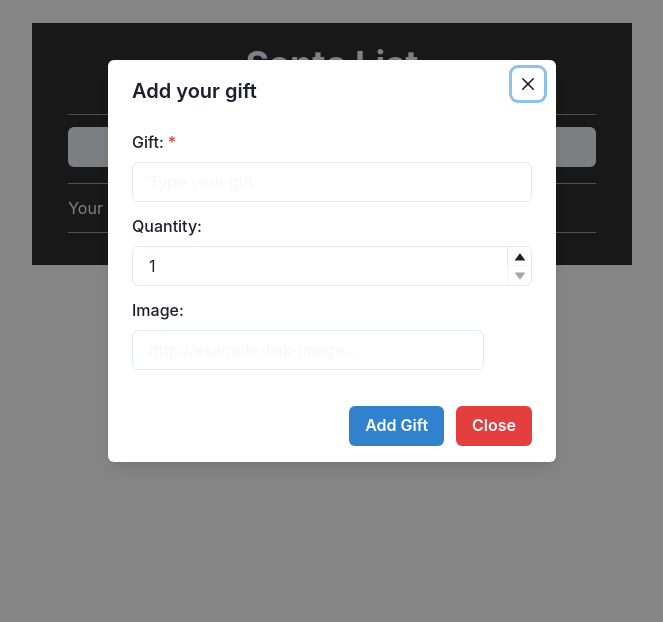
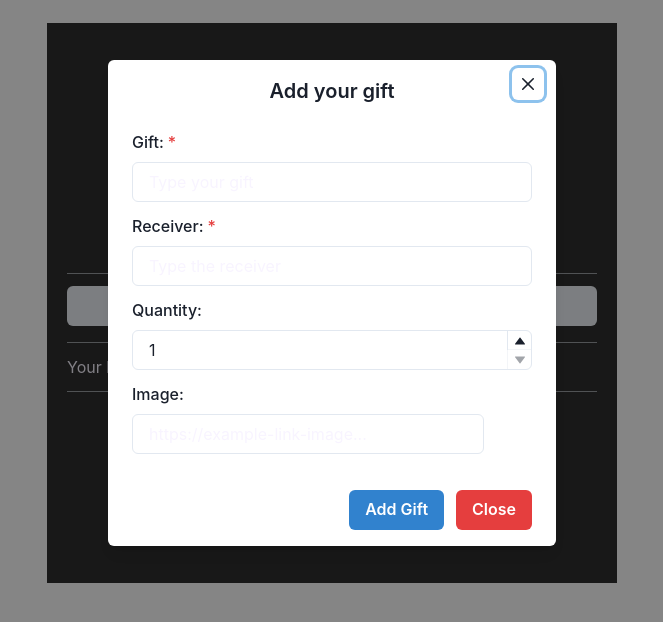
Before and after one commit to g-rossler/Adviency-To-Do-List, a React (Create React App) app: page / in a window 1280 px wide. Both pictures are taken after a click on the button "Add Gift". Shown: the top 622 px of the page, without its empty margins (308-971 px from the left). Built offline with nearby package versions, Linux system fonts and the light colour scheme; the HTML template or start-up script is replaced by a standard one.

Commit message:
Add modal

```diff
--- a/src/App.js
+++ b/src/App.js
@@ -31,15 +31,17 @@ import {
 import React, { useState, useRef, useEffect } from "react";
 import { nanoid } from "nanoid";
 import imgLogo from "../src/image/heroicons-camera-basic.svg";
+import Gift from "./components/Gift.js";
 
-// - Día 11: Nuestro formulario tiene muchas cosas y molesta a la vista de los usuarios,
-// pasemoslo a un modal / drawer o lo que quieras y pongamos un botón de "Agregar regalo" que lo muestre.
+// - Día 12: La gente no recuerda que regalo corresponde a cada quien,
+// agreguemos un campo para destinatario y mostremoslo.
 
 export default function App() {
   const [giftDetail, setGiftDetail] = useState({
     text: "",
     quantity: 1,
     imageLink: "",
+    receiver: "",
   });
   const [giftList, setGiftList] = useState(
     JSON.parse(localStorage.getItem("list")) || []
@@ -53,7 +55,6 @@ export default function App() {
   }, [giftList]);
 
   const handleAddGiftClick = () => {
-    if (giftDetail.text.length != 0) {
     setGiftList((prevGiftList) => {
       return [
         ...prevGiftList,
@@ -61,7 +62,8 @@ export default function App() {
           text: giftDetail.text,
           id: nanoid(),
           quantity: giftDetail.quantity,
-            image: giftDetail.imageLink,
+          imageLink: giftDetail.imageLink,
+          receiver: giftDetail.receiver,
         },
       ];
     });
@@ -69,6 +71,7 @@ export default function App() {
       text: "",
       quantity: 1,
       imageLink: "",
+      receiver: "",
     });
     toast({
       title: "Gift added",
@@ -77,19 +80,39 @@ export default function App() {
       duration: 3000,
       isClosable: true,
     });
-      onClose()
-    } else {
-      if (giftDetail.length === 0) {
-        toast({
-          title: "Error: Empty gift.",
-          description: "You need to write a gift before adding.",
-          status: "error",
-          duration: 3000,
-          isClosable: true,
+    onClose();
+  };
+
+  const handleChangeGiftData = (e) => {
+    const { name, value } = e.target;
+
+    setGiftDetail((prevGiftDetail) => {
+      return {
+        ...prevGiftDetail,
+        [name]: value,
+      };
+    });
+  };
+
+  const handleChangeQuantityItem = (e) => {
+    setGiftDetail((prevGiftDetail) => {
+      return {
+        ...prevGiftDetail,
+        quantity: e,
+      };
     });
   }
-      inputRef.current.focus();
+
+  const handleChangeData = (id, newGiftData) => {
+    setGiftList((prevGiftList) => {
+      return prevGiftList.map((gift) => {
+        if (gift.id != id) {
+          return gift;
+        } else {
+          return newGiftData;
         }
+      });
+    });
   };
 
   const handleDeleteClick = (itemId) => {
@@ -98,26 +121,17 @@ export default function App() {
     });
   };
 
-  const handleChangeQuantity = (_textNumber, newQuantity, id) => {
-    setGiftList((prevGiftList) => {
-      return prevGiftList.map((item) => {
-        if (item.id != id) {
-          return item;
-        } else {
-          return { ...item, quantity: newQuantity };
-        }
-      });
-    });
-  };
-
   return (
     <Container
       border="3px solid white"
-      h="full"
-      backgroundColor="#2e2e2e"
-      mt={5}
+      minH="70vh"
+      backgroundColor="white"
+      w="xl"
+      p={0}
+      my={5}
     >
       <Flex
+        minH="70vh"
         direction="column"
         backgroundColor="#2e2e2e"
         p={5}
@@ -136,7 +150,7 @@ export default function App() {
           <Modal isOpen={isOpen} onClose={onClose}>
             <ModalOverlay />
             <ModalContent>
-              <ModalHeader>Add your gift</ModalHeader>
+              <ModalHeader textAlign="center">Add your gift</ModalHeader>
               <ModalCloseButton />
               <ModalBody>
                 <FormControl isRequired>
@@ -144,18 +158,28 @@ export default function App() {
                   <Input
                     _placeholder={{ textColor: "#f8f4ff" }}
                     color="f8f4ff"
-                    onChange={(e) =>
-                      setGiftDetail((prevGiftDetail) => ({
-                        ...prevGiftDetail,
-                        text: e.target.value,
-                      }))
-                    }
+                    onChange={(e) => handleChangeGiftData(e)}
                     placeholder="Type your gift"
                     value={giftDetail.text}
                     ref={inputRef}
                     mb={3}
                     textColor="white"
                     id="gift-text"
+                    name='text'
+                  ></Input>
+                </FormControl>
+                <FormControl isRequired>
+                  <FormLabel htmlFor="gift-receiver">Receiver:</FormLabel>
+                  <Input
+                    _placeholder={{ textColor: "#f8f4ff" }}
+                    color="f8f4ff"
+                    onChange={(e) => handleChangeGiftData(e)}
+                    placeholder="Type the receiver"
+                    value={giftDetail.receiver}
+                    mb={3}
+                    textColor="white"
+                    id="gift-receiver"
+                    name='receiver'
                   ></Input>
                 </FormControl>
                 <FormControl>
@@ -166,13 +190,9 @@ export default function App() {
                     mb={3}
                     min={1}
                     defaultValue={1}
-                    onChange={(_textNumber, number) =>
-                      setGiftDetail((prevGiftDetail) => ({
-                        ...prevGiftDetail,
-                        quantity: number,
-                      }))
-                    }
+                    onChange={(e) => handleChangeQuantityItem(e)}
                     value={giftDetail.quantity}
+                    name='quantity'
                   >
                     <NumberInputField />
                     <NumberInputStepper>
@@ -185,21 +205,17 @@ export default function App() {
                     <Input
                       _placeholder={{ textColor: "#f8f4ff" }}
                       color="f8f4ff"
-                      onChange={(e) =>
-                        setGiftDetail((prevGiftDetail) => ({
-                          ...prevGiftDetail,
-                          imageLink: e.target.value,
-                        }))
-                      }
-                      placeholder="http://example-link-image..."
+                      onChange={(e) => handleChangeGiftData(e)}
+                      placeholder="https://example-link-image..."
                       value={giftDetail.imageLink}
                       textColor="white"
                       id="gift-image"
+                      name='imageLink'
                     ></Input>
                     <Image
                       boxSize="40px"
                       src={giftDetail.imageLink || imgLogo}
-                      alt="Gift"
+                      alt="Gift image"
                     />
                   </HStack>
                 </FormControl>
@@ -225,43 +241,16 @@ export default function App() {
           <UnorderedList>
             {giftList.map((gift) => {
               return (
-                <HStack
-                  align="center"
-                  mb={3}
-                  key={gift.id}
-                  justify="space-between"
-                >
-                  <ListItem textColor="#f8f4ff">{gift.text}</ListItem>
-                  <Flex justify="right">
-                    <NumberInput
-                      w="20%"
-                      color="white"
-                      _placeholder={{ textColor: "white" }}
-                      defaultValue={gift.quantity}
-                      min={1}
-                      allowMouseWheel
-                      onChange={(textNumber, number) =>
-                        handleChangeQuantity(textNumber, number, gift.id)
-                      }
-                      value={gift.quantity}
-                    >
-                      <NumberInputField />
-                      <NumberInputStepper>
-                        <NumberIncrementStepper />
-                        <NumberDecrementStepper />
-                      </NumberInputStepper>
-                    </NumberInput>
-                    <Image
-                      boxSize="40px"
-                      src={gift.image || imgLogo}
-                      alt="Gift"
-                      ml={3}
+                <Gift
+                  id={gift.id}
+                  text={gift.text}
+                  quantity={gift.quantity}
+                  imageLink={gift.imageLink}
+                  receiver={gift.receiver}
+                  key={nanoid()}
+                  handleDelete={() => handleDeleteClick(gift.id)}
+                  handleChangeData={handleChangeData}
                 />
-                    <Button ml={3} onClick={() => handleDeleteClick(gift.id)}>
-                      X
-                    </Button>
-                  </Flex>
-                </HStack>
               );
             })}
           </UnorderedList>
```
Lines whose indentation alone changed are shown as unchanged.
